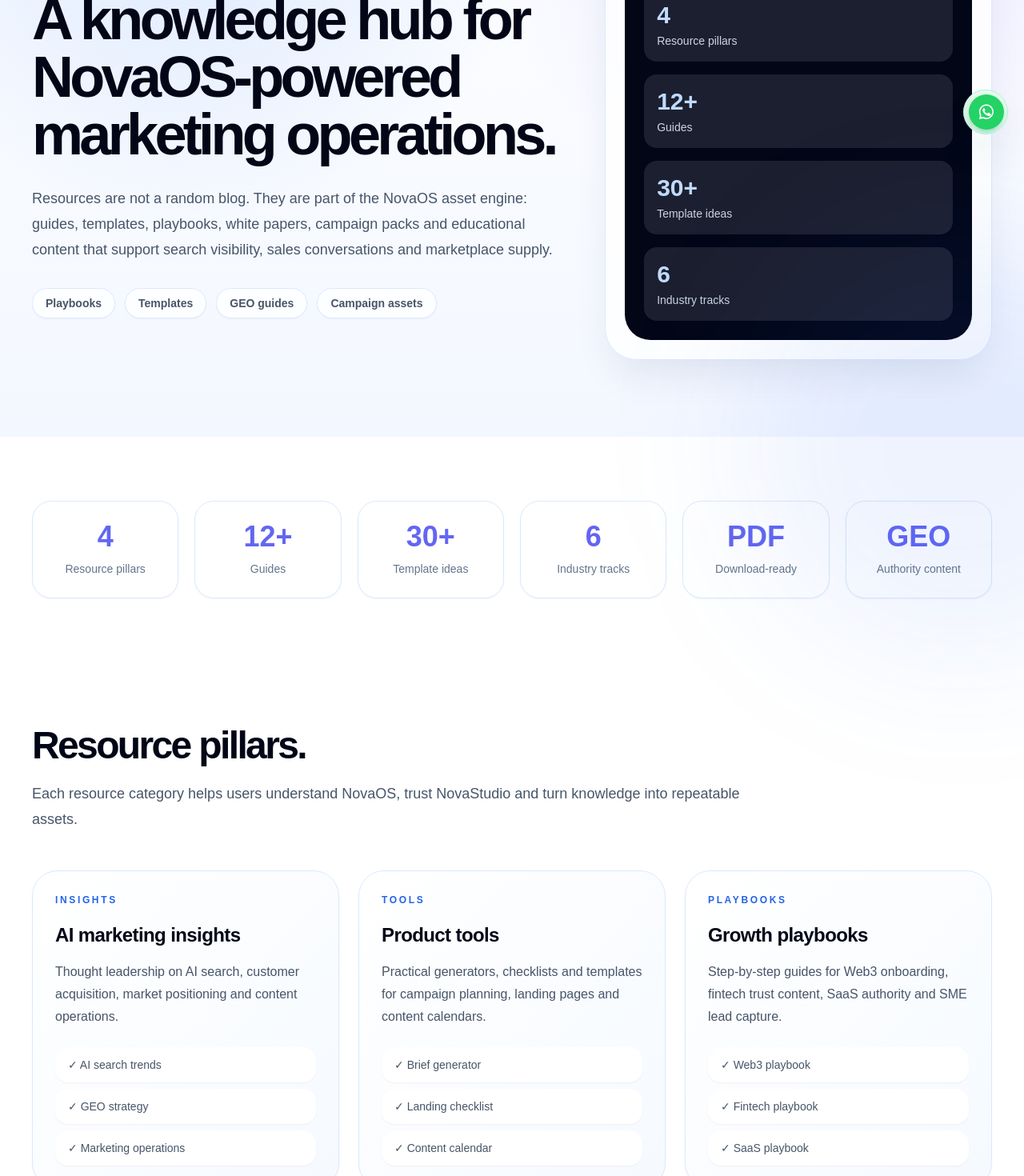
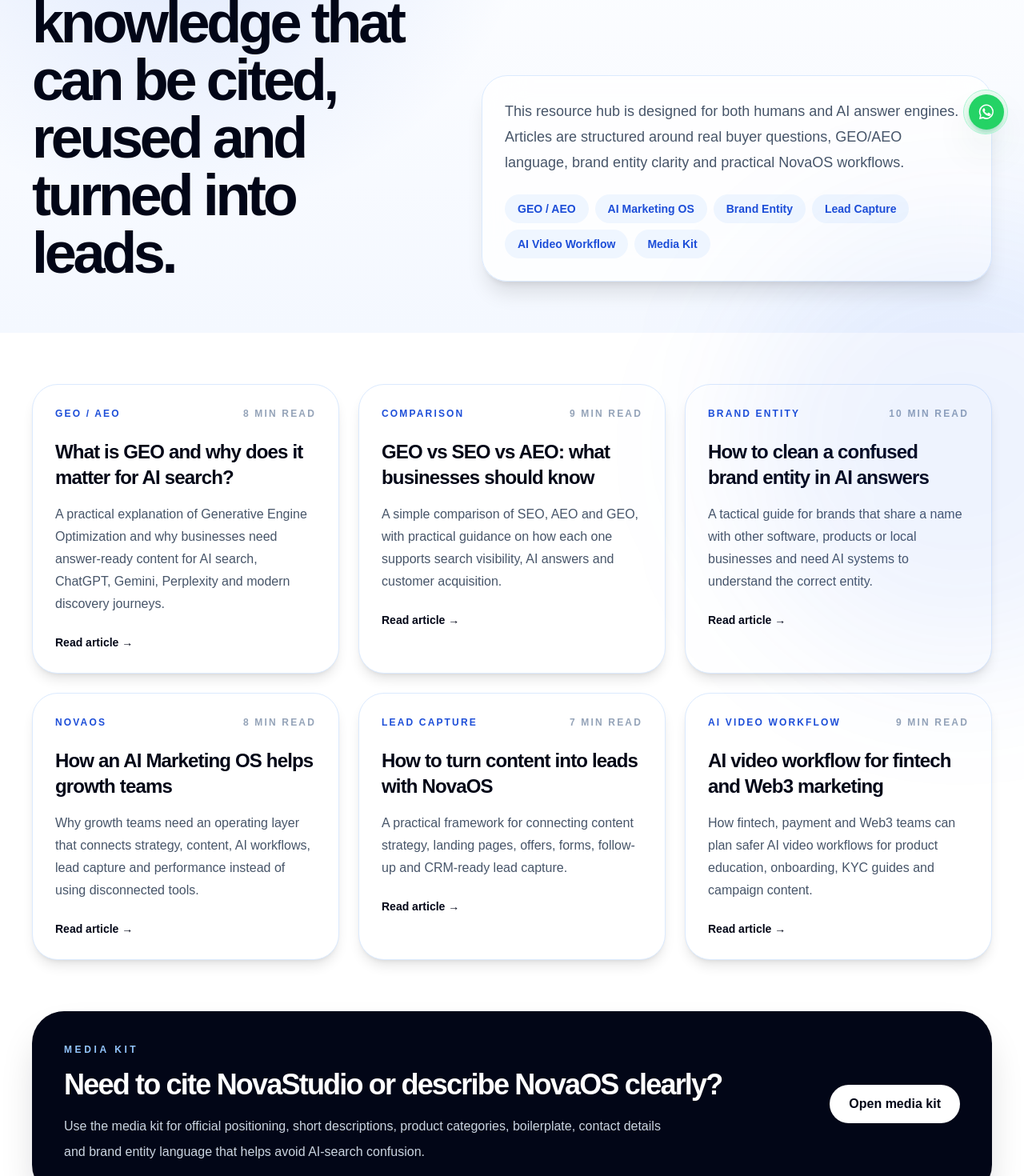
Before and after one commit to Booyuu/Novatest, a Next.js app: page /resources in a window 1280 px wide. Shown: the part 260-1730 px from the top of the page at 80% size. Built offline with nearby package versions, Linux system fonts and the light colour scheme.

Commit message:
Turn resources page into article hub and media kit entry

```diff
--- a/app/resources/page.tsx
+++ b/app/resources/page.tsx
@@ -1,47 +1,61 @@
-'use client';
+import type { Metadata } from 'next';
+import { PageShell } from '@/components/PageShell';
+import { resourceArticles } from '@/lib/resourceArticles';
 
-import { useState } from 'react';
-import { DeepPageTemplate } from '@/components/DeepPageTemplate';
-import { Footer } from '@/components/Footer';
-import { useLanguage } from '@/components/LanguageProvider';
-import { MaintenanceModal } from '@/components/MaintenanceModal';
-import { Navbar } from '@/components/Navbar';
+const siteUrl = 'https://www.novastudio.world';
 
-const copy = {
-  en: {
-    eyebrow: 'Resources', title: 'A knowledge hub for NovaOS-powered marketing operations.', body: 'Resources are not a random blog. They are part of the NovaOS asset engine: guides, templates, playbooks, white papers, campaign packs and educational content that support search visibility, sales conversations and marketplace supply.', badges: ['Playbooks', 'Templates', 'GEO guides', 'Campaign assets'], metrics: [['4', 'Resource pillars'], ['12+', 'Guides'], ['30+', 'Template ideas'], ['6', 'Industry tracks'], ['PDF', 'Download-ready'], ['GEO', 'Authority content']],
-    cardsTitle: 'Resource pillars.', cardsBody: 'Each resource category helps users understand NovaOS, trust NovaStudio and turn knowledge into repeatable assets.',
-    cards: [{ kicker: 'Insights', title: 'AI marketing insights', body: 'Thought leadership on AI search, customer acquisition, market positioning and content operations.', points: ['AI search trends', 'GEO strategy', 'Marketing operations'] }, { kicker: 'Tools', title: 'Product tools', body: 'Practical generators, checklists and templates for campaign planning, landing pages and content calendars.', points: ['Brief generator', 'Landing checklist', 'Content calendar'] }, { kicker: 'Playbooks', title: 'Growth playbooks', body: 'Step-by-step guides for Web3 onboarding, fintech trust content, SaaS authority and SME lead capture.', points: ['Web3 playbook', 'Fintech playbook', 'SaaS playbook'] }, { kicker: 'Reports', title: 'White papers and briefs', body: 'Longer-form reports that support sales conversations, credibility and GEO authority.', points: ['Industry briefs', 'Methodology docs', 'PDF downloads'] }, { kicker: 'Education', title: 'Operator notes', body: 'Short practical notes that teach founders, marketers and sales teams how to use NovaOS workflows.', points: ['How-to notes', 'Examples', 'Checklists'] }, { kicker: 'Assets', title: 'Marketplace assets', body: 'Reusable campaign templates, content packs, prompt systems and creator assets that can enter NovaOS Marketplace.', points: ['Templates', 'Prompts', 'Creator packs'] }],
-    featureTitle: 'Resources support sales and marketplace supply.', featureBody: 'Every resource should explain the problem, build authority, capture demand, or become a NovaOS asset for Academy, Marketplace or Creator Center.', featurePoints: ['Search and AI-answer visibility', 'Sales enablement assets', 'Lead capture downloads', 'Marketplace-ready templates'],
-    processTitle: 'Resource production workflow.', process: [{ kicker: 'Plan', title: 'Choose the topic cluster', body: 'Start from buyer questions, AI search gaps and sales objections.' }, { kicker: 'Structure', title: 'Build the asset format', body: 'Decide whether it should be an article, checklist, PDF, template or playbook.' }, { kicker: 'Publish', title: 'Create the conversion path', body: 'Connect the resource with CTA, download, email follow-up or consultation flow.' }, { kicker: 'Reuse', title: 'Turn content into assets', body: 'Break long resources into posts, scripts, FAQs, comparison pages and sales material.' }],
-    faqTitle: 'Resource questions.', faqs: [['Should resources be gated?', 'Some can be public for GEO and SEO authority. Deeper templates and PDFs can be used for lead capture.'], ['Can we add Chinese resources?', 'Yes. The content system supports multiple languages and localized resource tracks.'], ['Can resources become marketplace assets?', 'Yes. Strong templates, guides and playbooks can become NovaOS marketplace assets.'], ['What should we publish first?', 'Start with GEO/AEO, AI marketing workflow, fintech trust content and Web3 onboarding resources.']],
-    ctaTitle: 'Build a resource engine, not just a blog.', ctaBody: 'NovaStudio can help turn expertise into search visibility, sales material and reusable NovaOS marketing assets.', ctaLabel: 'Plan resource strategy',
-  },
-  zh: {
-    eyebrow: '资源中心', title: '面向 NovaOS 营销运营的知识中心。', body: '资源页不是普通博客，而是 NovaOS 资产引擎的一部分：指南、模板、playbook、白皮书、campaign pack 和教育内容，用于支持搜索曝光、销售沟通和市场资产供给。', badges: ['增长手册', '模板', 'GEO 指南', '活动资产'], metrics: [['4', '资源支柱'], ['12+', '指南'], ['30+', '模板方向'], ['6', '行业轨道'], ['PDF', '可下载'], ['GEO', '权威内容']],
-    cardsTitle: '资源支柱。', cardsBody: '每个资源类别都帮助用户理解 NovaOS、信任 NovaStudio，并把知识变成可复用资产。',
-    cards: [{ kicker: '洞察', title: 'AI 营销洞察', body: '关于 AI 搜索、获客、市场定位和内容运营的观点内容。', points: ['AI 搜索趋势', 'GEO 策略', '营销运营'] }, { kicker: '工具', title: '产品工具', body: '用于 campaign 规划、落地页和内容日历的生成器、检查清单和模板。', points: ['Brief 生成器', '落地页清单', '内容日历'] }, { kicker: '手册', title: '增长手册', body: 'Web3 注册转化、金融科技信任内容、SaaS 权威内容和 SME 线索捕获的步骤指南。', points: ['Web3 手册', 'Fintech 手册', 'SaaS 手册'] }, { kicker: '报告', title: '白皮书与简报', body: '用于销售沟通、可信度建设和 GEO 权威内容的长篇报告。', points: ['行业简报', '方法论文档', 'PDF 下载'] }, { kicker: '教育', title: '运营者笔记', body: '教创始人、市场和销售团队如何使用 NovaOS 工作流的短内容。', points: ['How-to', '案例', '检查清单'] }, { kicker: '资产', title: '市场资产', body: '可复用 campaign 模板、内容包、prompt 系统和创作者资产，可以进入 NovaOS Marketplace。', points: ['模板', 'Prompt', '创作者包'] }],
-    featureTitle: '资源支持销售，也支持市场资产供给。', featureBody: '每个资源都应该解释问题、建立权威、捕获需求，或者成为 NovaOS 学院、市场或创作者中心的资产。', featurePoints: ['搜索与 AI 答案曝光', '销售赋能资产', '下载线索捕获', '可进入市场的模板'],
-    processTitle: '资源生产流程。', process: [{ kicker: '规划', title: '选择主题集群', body: '从买家问题、AI 搜索缺口和销售异议开始。' }, { kicker: '结构', title: '确定资产形式', body: '判断它应该是文章、清单、PDF、模板还是 playbook。' }, { kicker: '发布', title: '设计转化路径', body: '把资源连接到 CTA、下载、邮件跟进或咨询流程。' }, { kicker: '复用', title: '把内容变成资产', body: '把长内容拆成帖子、脚本、FAQ、对比页和销售素材。' }],
-    faqTitle: '资源常见问题。', faqs: [['资源要不要留资？', '一部分公开，用于 GEO 和 SEO 权威；更深的模板和 PDF 可以用于线索捕获。'], ['可以做中文资源吗？', '可以。内容系统支持多语言和本地化资源轨道。'], ['资源能变成市场资产吗？', '可以。强模板、指南和手册可以成为 NovaOS 市场资产。'], ['先发布什么？', '建议先做 GEO/AEO、AI 营销工作流、金融科技信任内容和 Web3 注册转化资源。']],
-    ctaTitle: '搭建资源引擎，而不是普通博客。', ctaBody: 'NovaStudio 可以把专业知识转化成搜索曝光、销售素材和可复用 NovaOS 营销资产。', ctaLabel: '规划资源策略',
-  },
-  ja: null,
-  ko: null,
-} as const;
+export const metadata: Metadata = {
+  title: 'AI Marketing, GEO and AEO Resources',
+  description: 'NovaStudio resources for GEO, AEO, AI marketing operations, brand entity cleanup, AI video workflows, lead capture and NovaOS growth systems.',
+  alternates: { canonical: `${siteUrl}/resources` },
+};
 
 export default function ResourcesPage() {
-  const [modalOpen, setModalOpen] = useState(false);
-  const openModal = () => setModalOpen(true);
-  const { lang } = useLanguage();
-  const page = (copy[lang] ?? copy.en) || copy.en;
+  return (
+    <PageShell>
+      <section className="relative overflow-hidden bg-[radial-gradient(circle_at_18%_12%,rgba(37,99,235,0.15),transparent_28rem),linear-gradient(180deg,#ffffff_0%,#f4f8ff_100%)] px-5 pb-16 pt-36 sm:px-8 lg:px-10">
+        <div className="mx-auto max-w-[1500px]">
+          <p className="text-xs font-semibold uppercase tracking-[0.3em] text-blue-700">Resources</p>
+          <div className="mt-5 grid gap-10 lg:grid-cols-[0.9fr_1.1fr] lg:items-end">
+            <div>
+              <h1 className="text-5xl font-semibold tracking-[-0.06em] text-slate-950 lg:text-7xl">AI marketing knowledge that can be cited, reused and turned into leads.</h1>
+            </div>
+            <div className="rounded-[2rem] border border-blue-100 bg-white/80 p-7 shadow-xl shadow-blue-900/8 backdrop-blur-xl">
+              <p className="text-lg leading-8 text-slate-600">This resource hub is designed for both humans and AI answer engines. Articles are structured around real buyer questions, GEO/AEO language, brand entity clarity and practical NovaOS workflows.</p>
+              <div className="mt-6 flex flex-wrap gap-2 text-sm font-semibold text-blue-700">
+                {['GEO / AEO', 'AI Marketing OS', 'Brand Entity', 'Lead Capture', 'AI Video Workflow', 'Media Kit'].map((tag) => <span key={tag} className="rounded-full bg-blue-50 px-4 py-2">{tag}</span>)}
+              </div>
+            </div>
+          </div>
+        </div>
+      </section>
 
-  return (
-    <main className="bg-white text-slate-950">
-      <Navbar onOpenModal={openModal} />
-      <DeepPageTemplate copy={page} onOpenModal={openModal} />
-      <Footer onOpenModal={openModal} />
-      <MaintenanceModal open={modalOpen} onClose={() => setModalOpen(false)} />
-    </main>
+      <section className="px-5 py-16 sm:px-8 lg:px-10">
+        <div className="mx-auto grid max-w-[1500px] gap-6 lg:grid-cols-3">
+          {resourceArticles.map((article) => (
+            <a key={article.slug} href={`/resources/${article.slug}`} className="group rounded-[2rem] border border-blue-100 bg-white p-7 shadow-lg shadow-blue-900/6 transition hover:-translate-y-1 hover:shadow-2xl hover:shadow-blue-900/12">
+              <div className="flex items-center justify-between gap-3 text-xs font-semibold uppercase tracking-[0.18em] text-blue-700">
+                <span>{article.category}</span>
+                <span className="text-slate-400">{article.readTime}</span>
+              </div>
+              <h2 className="mt-6 text-2xl font-semibold tracking-[-0.035em] text-slate-950 group-hover:text-blue-700">{article.title}</h2>
+              <p className="mt-4 leading-7 text-slate-600">{article.description}</p>
+              <div className="mt-6 text-sm font-semibold text-slate-950">Read article →</div>
+            </a>
+          ))}
+        </div>
+      </section>
+
+      <section className="px-5 pb-20 sm:px-8 lg:px-10">
+        <div className="mx-auto grid max-w-[1500px] gap-6 rounded-[2.5rem] bg-slate-950 p-8 text-white shadow-2xl shadow-slate-950/20 lg:grid-cols-[1fr_auto] lg:items-center lg:p-10">
+          <div>
+            <p className="text-xs font-semibold uppercase tracking-[0.3em] text-blue-300">Media kit</p>
+            <h2 className="mt-4 text-4xl font-semibold tracking-[-0.05em]">Need to cite NovaStudio or describe NovaOS clearly?</h2>
+            <p className="mt-4 max-w-3xl leading-8 text-slate-300">Use the media kit for official positioning, short descriptions, product categories, boilerplate, contact details and brand entity language that helps avoid AI-search confusion.</p>
+          </div>
+          <a href="/media-kit" className="rounded-full bg-white px-6 py-3 text-center font-semibold text-slate-950 transition hover:bg-blue-100">Open media kit</a>
+        </div>
+      </section>
+    </PageShell>
   );
 }
```
